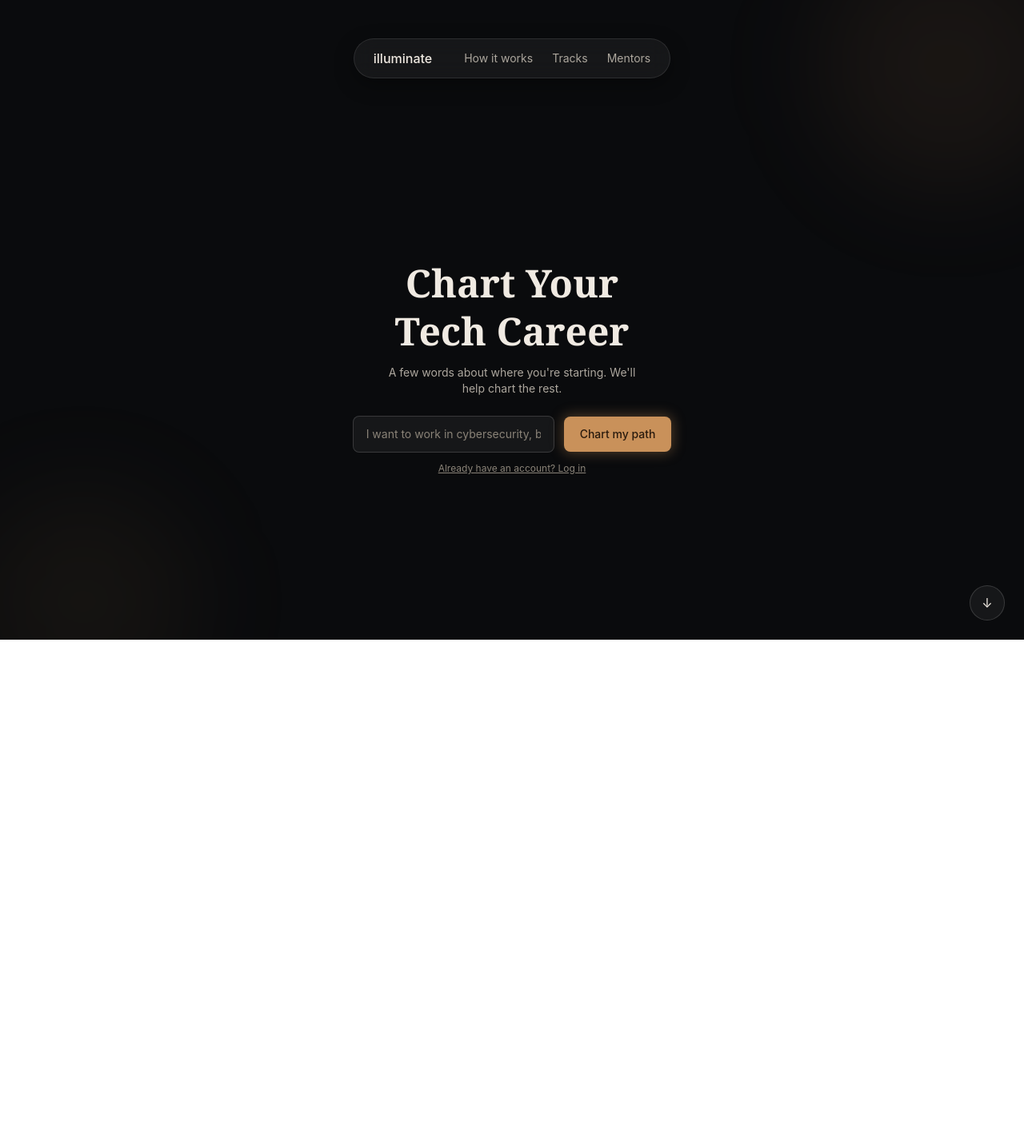
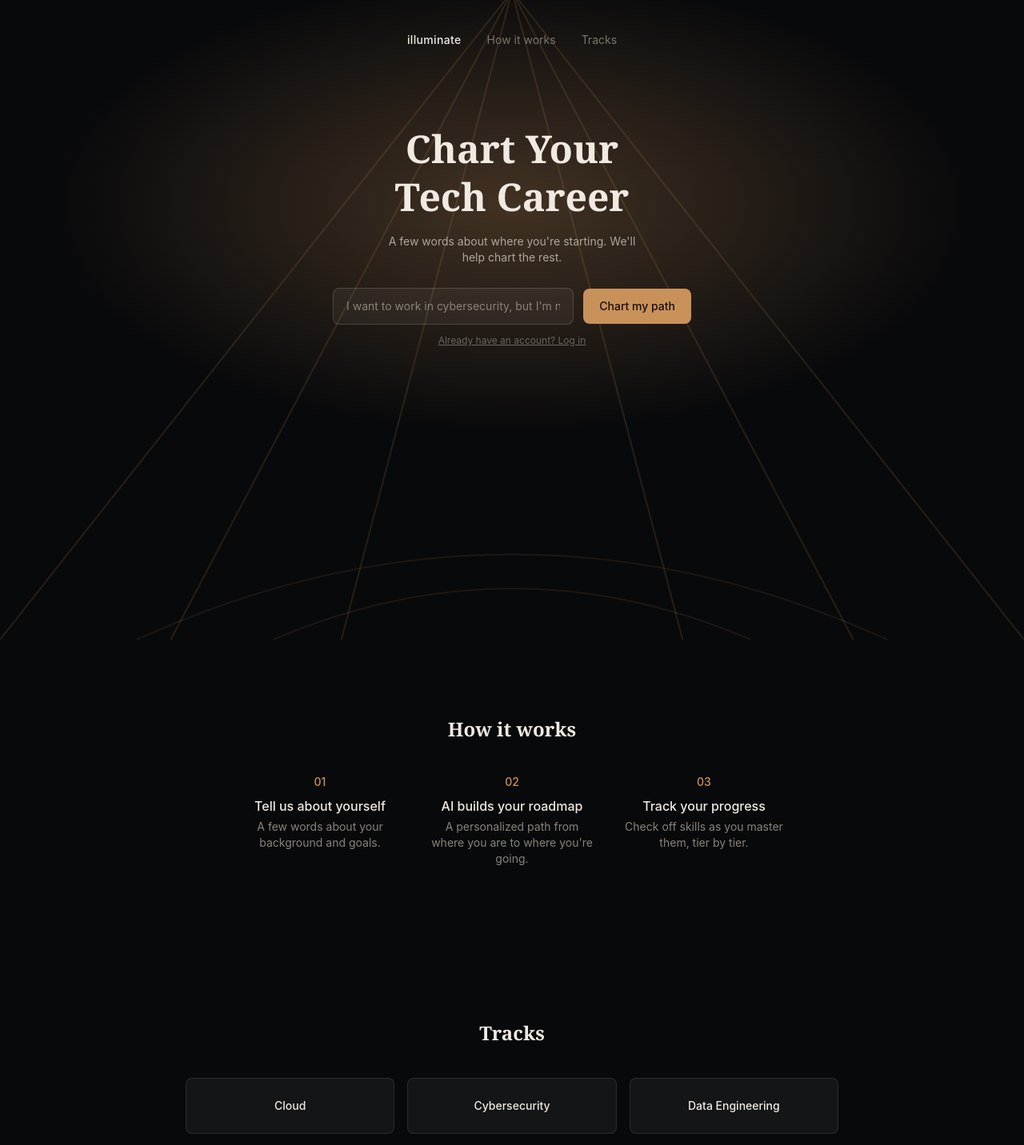
Before and after one commit to Kriviears/Hackjam-2026-team-07, a React (Vite) app in the folder client/: page / in a window 1280 px wide. Shown: the top 1432 px of the page at 80% size. Before the commit the page ends 800 px from the top, so only its background shows below. Built offline with nearby package versions, Linux system fonts and the light colour scheme.

Commit message:
feat(landing): redesign hero with perspective grid and scroll parallax

```diff
--- a/client/src/pages/LandingPage.jsx
+++ b/client/src/pages/LandingPage.jsx
@@ -1,46 +1,100 @@
-// The first screen users see. Sets a dark, premium tone using pure CSS
-// (no photo needed) — a warm copper glow stands in for a background image.
+import { useState, useEffect } from 'react';
+
+// Landing page: dark, futuristic, no stock imagery or generic AI-glow
+// corners. A perspective grid receding toward a glowing horizon reinforces
+// the "charting a path forward" theme. Nav scrolls to sections on this
+// same page instead of routing, since the app doesn't use React Router.
 function LandingPage({ onStart, onLogin }) {
+  // Tracks how far the page is scrolled so the hero layers can move at
+  // different rates (parallax). Updated on every scroll event.
+  const [scrollY, setScrollY] = useState(0);
+
+  useEffect(() => {
+    function handleScroll() {
+      setScrollY(window.scrollY);
+    }
+    window.addEventListener('scroll', handleScroll);
+    // Cleanup: drop the listener when the component unmounts so we don't
+    // leak handlers or call setState on an unmounted component.
+    return () => window.removeEventListener('scroll', handleScroll);
+  }, []);
+
+  // Smoothly scrolls to an element by id. The ?. guards against a missing
+  // element (returns undefined instead of throwing) so a bad id is a no-op.
+  function scrollToSection(id) {
+    document.getElementById(id)?.scrollIntoView({ behavior: 'smooth' });
+  }
+
   return (
-    <div className="relative min-h-screen bg-[#0A0B0D] overflow-hidden">
-      {/* Two soft blurred circles create the warm "light source" feeling,
-          instead of a real photo. Positioned off-screen edges so they glow
-          in from the corners rather than sitting as visible shapes.
-          Opacity kept low (8%/6%) so the glow reads as ambient light,
-          not a heavy color wash. */}
-      <div className="absolute -top-20 -right-16 w-80 h-80 rounded-full bg-[#C9915A]/8 blur-3xl" />
-      <div className="absolute -bottom-24 -left-10 w-72 h-72 rounded-full bg-[#C9915A]/6 blur-3xl" />
+    <div className="bg-[#08090B]">
 
-      {/* Floating glass nav bar. Sized to its content (w-fit) and centered
-          with "flex" + "mx-auto" — mx-auto only centers block-level boxes,
-          so this has to be "flex" here, not "inline-flex", or the auto
-          margins do nothing and the pill sticks to the left. A shadow
-          gives it depth instead of a glowing border. */}
-      <nav
-        className="relative flex justify-center items-center gap-10 mx-auto mt-12 px-6 py-3 bg-white/5 border border-white/10 rounded-full backdrop-blur-md w-fit"
-        style={{ boxShadow: "0 8px 24px rgba(0,0,0,0.35)" }}
-      >
-        <span className="text-[#F0EAE2] font-medium text-base">illuminate</span>
-        <div className="flex gap-6 text-sm text-[#ADA79E]">
-          <span>How it works</span>
-          <span>Tracks</span>
-          <span>Mentors</span>
+      {/* Hero section */}
+      <div className="relative min-h-screen overflow-hidden">
+        {/* Parallax layer: moves at 0.3x scroll speed so the background grid
+            drifts slower than the foreground content, creating depth.
+            NOTE: this wrapper must be `absolute inset-0` itself. A transform
+            makes an element the containing block for its absolutely-positioned
+            children, so without a size here the inner `absolute inset-0` svg
+            would collapse to zero height and vanish. inset-0 fills the hero. */}
+        <div className="absolute inset-0" style={{ transform: `translateY(${scrollY * 0.3}px)` }}>
+        {/* Perspective grid + horizon glow, replaces the old corner blur circles.
+            preserveAspectRatio "slice" makes the SVG cover the area (like
+            background-size: cover) so the grid always reaches the edges. */}
+        <svg className="absolute inset-0 w-full h-full" viewBox="0 0 600 800" preserveAspectRatio="xMidYMax slice">
+          <defs>
+            <radialGradient id="horizonGlow" cx="50%" cy="55%" r="45%">
+              <stop offset="0%" stopColor="#C9915A" stopOpacity="0.3" />
+              <stop offset="100%" stopColor="#C9915A" stopOpacity="0" />
+            </radialGradient>
+          </defs>
+          <rect x="0" y="380" width="600" height="300" fill="url(#horizonGlow)" />
+          {/* Radiating lines converging at the vanishing point = perspective floor */}
+          <g stroke="#C9915A" strokeOpacity="0.15" strokeWidth="1">
+            <line x1="300" y1="420" x2="0" y2="800" />
+            <line x1="300" y1="420" x2="100" y2="800" />
+            <line x1="300" y1="420" x2="200" y2="800" />
+            <line x1="300" y1="420" x2="400" y2="800" />
+            <line x1="300" y1="420" x2="500" y2="800" />
+            <line x1="300" y1="420" x2="600" y2="800" />
+          </g>
+          {/* Curved horizon rings for depth */}
+          <g stroke="#C9915A" strokeOpacity="0.1" strokeWidth="1" fill="none">
+            <path d="M 80 800 Q 300 700 520 800" />
+            <path d="M 160 800 Q 300 740 440 800" />
+          </g>
+        </svg>
         </div>
+
+        {/* Nav — floating text, no boxed pill, no border */}
+        <nav className="relative flex justify-center gap-8 pt-10 text-sm">
+          <span className="text-[#F0EAE2] font-medium tracking-wide">illuminate</span>
+          <button onClick={() => scrollToSection('how-it-works')} className="text-[#7A756C] hover:text-[#ADA79E]">
+            How it works
+          </button>
+          <button onClick={() => scrollToSection('tracks')} className="text-[#7A756C] hover:text-[#ADA79E]">
+            Tracks
+          </button>
         </nav>
 
-      {/* Headline + input, anchored toward the middle-bottom of the hero
-          and centered (text-center + items-center) rather than left-aligned. */}
-      <div className="relative flex flex-col items-center justify-end min-h-[70vh] px-10 pb-16 text-center">
-        <h1 className="font-serif font-bold text-5xl text-[#F0EAE2] leading-tight mb-3">
-          Chart Your
-          <br />
-          Tech Career
+        {/* Content pulled up from the bottom, centered higher on the page.
+            The translateY here is a *counter*-scroll: the page already moves
+            content up by scrollY, and this pushes back down by the multiplier.
+            A smaller multiplier (0.15) counteracts less than the background's
+            0.3, so the headline ends up moving faster than the grid — that
+            speed difference is the parallax. opacity fades to 0 by 400px so the
+            headline dissolves as you scroll past the hero. */}
+        <div
+          className="relative flex flex-col items-center text-center px-10 pt-24"
+          style={{ transform: `translateY(${scrollY * 0.15}px)`, opacity: Math.max(1 - scrollY / 400, 0) }}
+        >
+          <h1 className="font-serif font-bold text-5xl text-[#F0EAE2] leading-tight">
+            Chart Your<br />Tech Career
           </h1>
-        <p className="text-[#ADA79E] text-sm mb-6 max-w-xs">
+          <p className="text-[#ADA79E] text-sm mt-4 mb-7 max-w-xs">
             A few words about where you're starting. We'll help chart the rest.
           </p>
 
-        <div className="flex gap-3 items-center max-w-md">
+          <div className="flex gap-3 items-center w-full max-w-md">
             <input
               type="text"
               placeholder="I want to work in cybersecurity, but I'm not sure where to start..."
@@ -48,24 +102,47 @@ function LandingPage({ onStart, onLogin }) {
             />
             <button
               onClick={onStart}
-            className="bg-[#C9915A] text-[#2A1B0E] font-medium px-5 py-3 rounded-lg text-sm shadow-[0_0_16px_2px_rgba(201,145,90,0.35)]"
+              className="bg-[#C9915A] text-[#150E06] font-medium px-5 py-3 rounded-lg text-sm whitespace-nowrap"
             >
               Chart my path
             </button>
           </div>
-
-        {/* Secondary path for returning learners/alumni. Kept small and muted
-            (text-xs + #8A8378) so it stays visually below the primary
-            "Chart my path" CTA. Opens the LoginModal via the onLogin prop. */}
-        <button onClick={onLogin} className="text-xs text-[#8A8378] mt-3 underline">
+          <button onClick={onLogin} className="text-xs text-[#6B6660] underline mt-3">
             Already have an account? Log in
           </button>
         </div>
+      </div>
 
-      {/* Scroll indicator, bottom right */}
-      <div className="absolute bottom-6 right-6 w-11 h-11 rounded-full bg-white/5 border border-white/15 flex items-center justify-center">
-        <span className="text-[#F0EAE2] text-base">↓</span>
+      {/* How it works section */}
+      <div id="how-it-works" className="px-10 py-24 max-w-3xl mx-auto text-center">
+        <h2 className="text-[#F0EAE2] text-2xl font-serif font-bold mb-10">How it works</h2>
+        <div className="grid sm:grid-cols-3 gap-8">
+          {[
+            { step: "01", title: "Tell us about yourself", desc: "A few words about your background and goals." },
+            { step: "02", title: "AI builds your roadmap", desc: "A personalized path from where you are to where you're going." },
+            { step: "03", title: "Track your progress", desc: "Check off skills as you master them, tier by tier." },
+          ].map((item) => (
+            <div key={item.step}>
+              <p className="text-[#C9915A] text-sm font-medium mb-2">{item.step}</p>
+              <p className="text-[#F0EAE2] font-medium mb-1">{item.title}</p>
+              <p className="text-[#8A8378] text-sm">{item.desc}</p>
             </div>
+          ))}
+        </div>
+      </div>
+
+      {/* Tracks section */}
+      <div id="tracks" className="px-10 py-24 max-w-4xl mx-auto text-center">
+        <h2 className="text-[#F0EAE2] text-2xl font-serif font-bold mb-10">Tracks</h2>
+        <div className="grid sm:grid-cols-2 md:grid-cols-3 gap-4">
+          {["Cloud", "Cybersecurity", "Data Engineering", "Software Engineering", "Systems Support"].map((track) => (
+            <div key={track} className="bg-white/5 border border-white/10 rounded-lg py-6 px-4">
+              <p className="text-[#F0EAE2] text-sm font-medium">{track}</p>
+            </div>
+          ))}
+        </div>
+      </div>
+
     </div>
   );
 }
```
Lines whose indentation alone changed are shown as unchanged.
